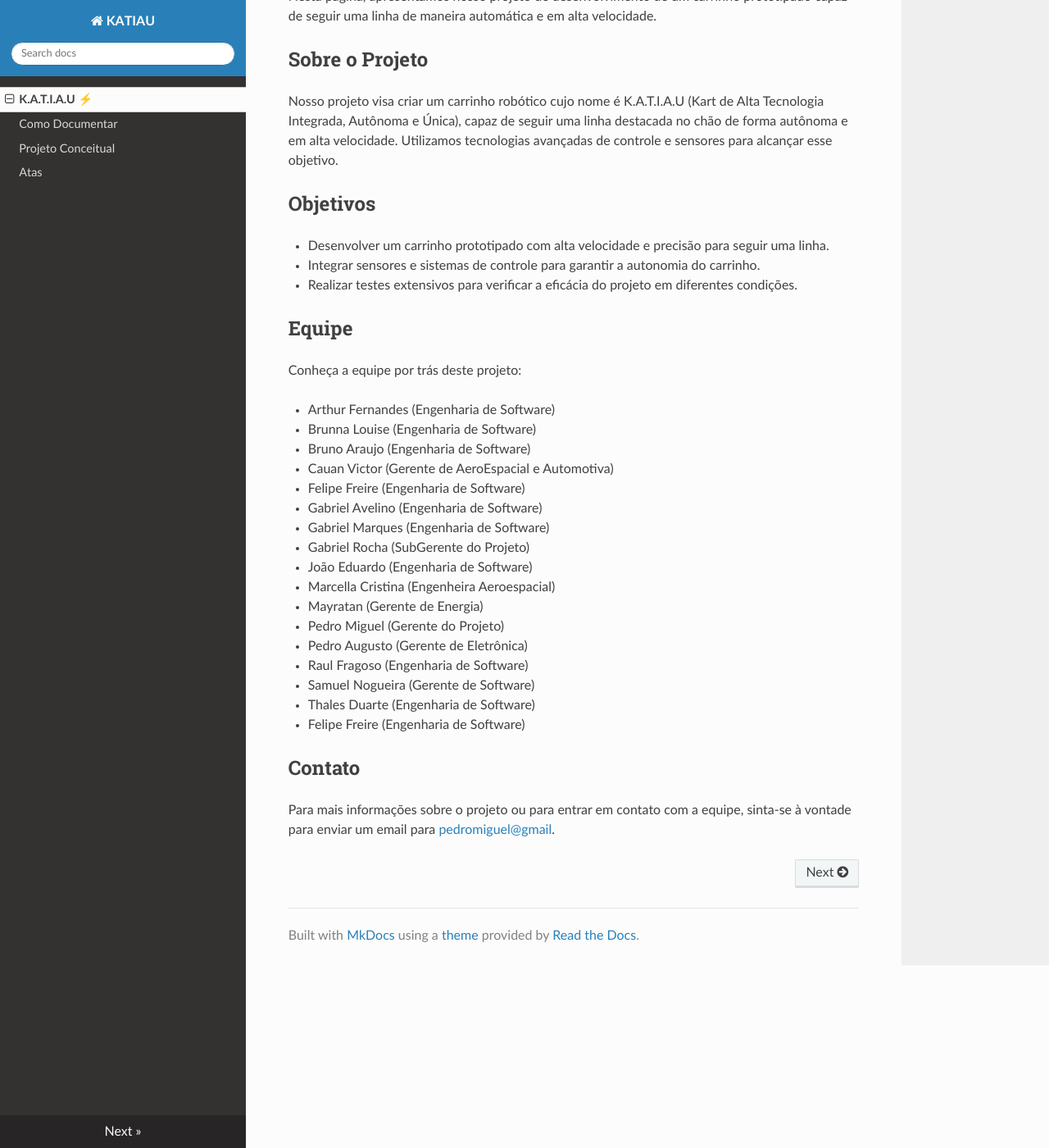
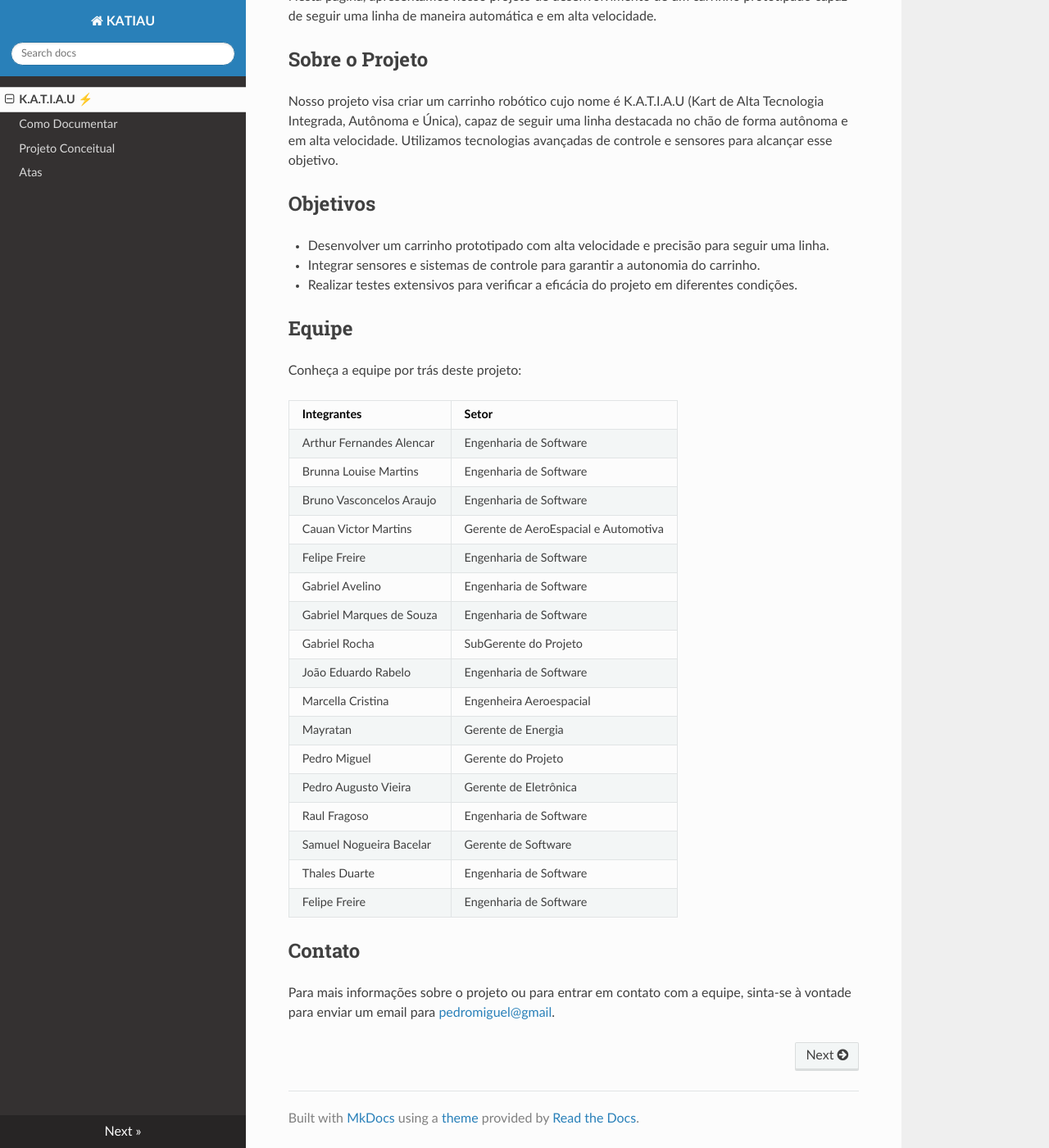
Before and after one commit to PI1-2024-1/PI1-KATIAU-docs, an MkDocs documentation site: the page built from docs/index.md, in a window 1280 px wide and 1400 px high, scrolled down 336 px. Shown: the whole window at 82% size. Built offline with MkDocs 1.6.1, drawn with Linux system fonts in a browser that asks for light colours; nearby versions of some CDN libraries.

```diff
--- a/docs/index.md
+++ b/docs/index.md
@@ -18,23 +18,26 @@ Nosso projeto visa criar um carrinho robótico cujo nome é K.A.T.I.A.U (Kart de
 
 Conheça a equipe por trás deste projeto:
 
-- Arthur Fernandes (Engenharia de Software)
-- Brunna Louise (Engenharia de Software)
-- Bruno Araujo (Engenharia de Software)
-- Cauan Victor (Gerente de AeroEspacial e Automotiva)
-- Felipe Freire (Engenharia de Software)
-- Gabriel Avelino (Engenharia de Software)
-- Gabriel Marques (Engenharia de Software)
-- Gabriel Rocha (SubGerente do Projeto)
-- João Eduardo (Engenharia de Software)
-- Marcella Cristina (Engenheira Aeroespacial)
-- Mayratan (Gerente de Energia)
-- Pedro Miguel (Gerente do Projeto)
-- Pedro Augusto (Gerente de Eletrônica)
-- Raul Fragoso (Engenharia de Software)
-- Samuel Nogueira (Gerente de Software)
-- Thales Duarte (Engenharia de Software)
-- Felipe Freire (Engenharia de Software)
+
+|        Integrantes        |                 Setor               |
+|---------------------------|-------------------------------------|
+|Arthur Fernandes Alencar   | Engenharia de Software              |
+|Brunna Louise Martins      | Engenharia de Software              |
+|Bruno Vasconcelos Araujo   | Engenharia de Software              |
+|Cauan Victor Martins       | Gerente de AeroEspacial e Automotiva|
+|Felipe Freire              | Engenharia de Software              |
+|Gabriel Avelino            | Engenharia de Software              |
+|Gabriel Marques de Souza   | Engenharia de Software              |
+|Gabriel Rocha              | SubGerente do Projeto               |
+|João Eduardo Rabelo        | Engenharia de Software              |
+|Marcella Cristina          | Engenheira Aeroespacial             |
+|Mayratan                   | Gerente de Energia                  |
+|Pedro Miguel               | Gerente do Projeto                  |
+|Pedro Augusto Vieira       | Gerente de Eletrônica               |
+|Raul Fragoso               | Engenharia de Software              |
+|Samuel Nogueira Bacelar    | Gerente de Software                 |
+|Thales Duarte              | Engenharia de Software              |
+|Felipe Freire              | Engenharia de Software              |
 
 ## Contato
 
```
